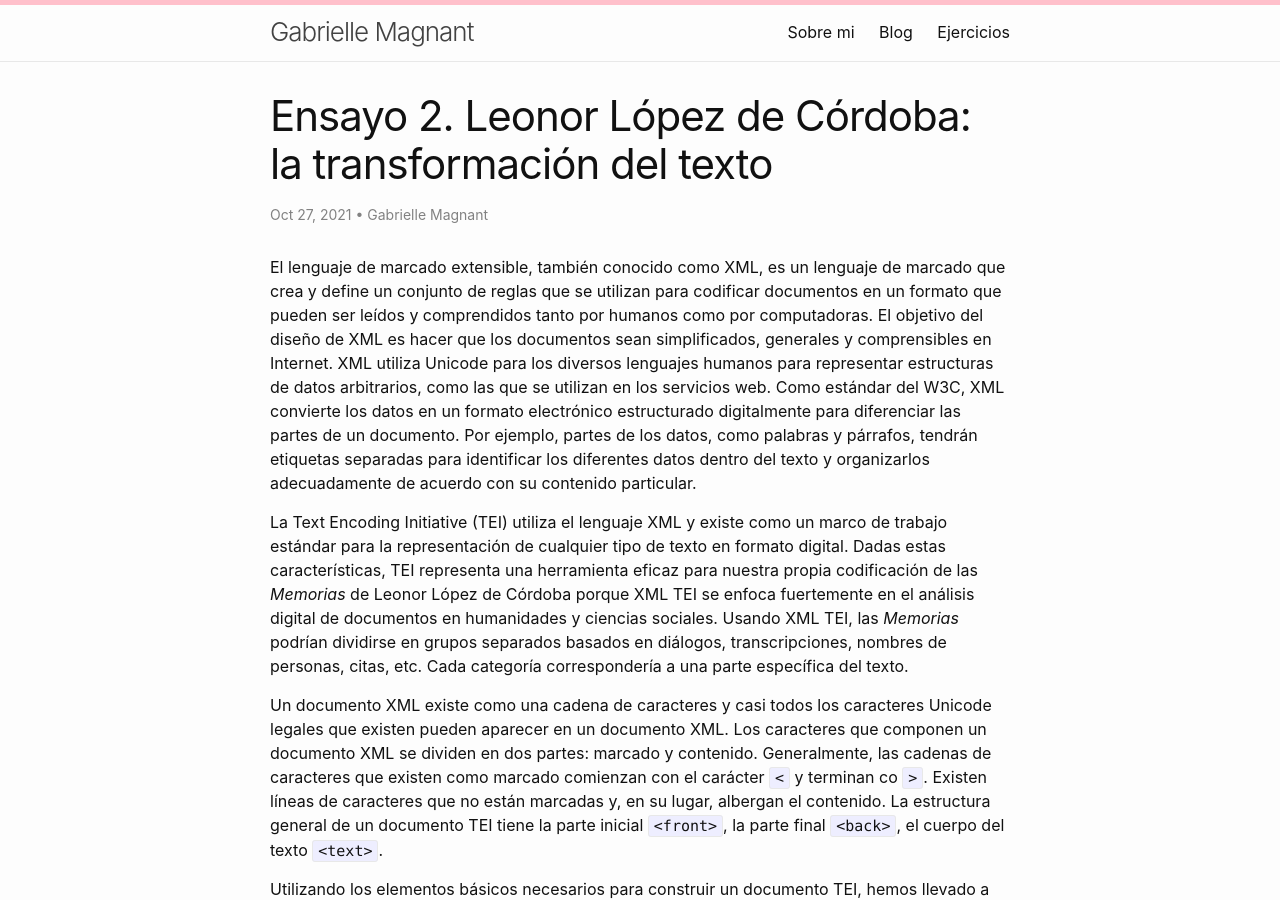
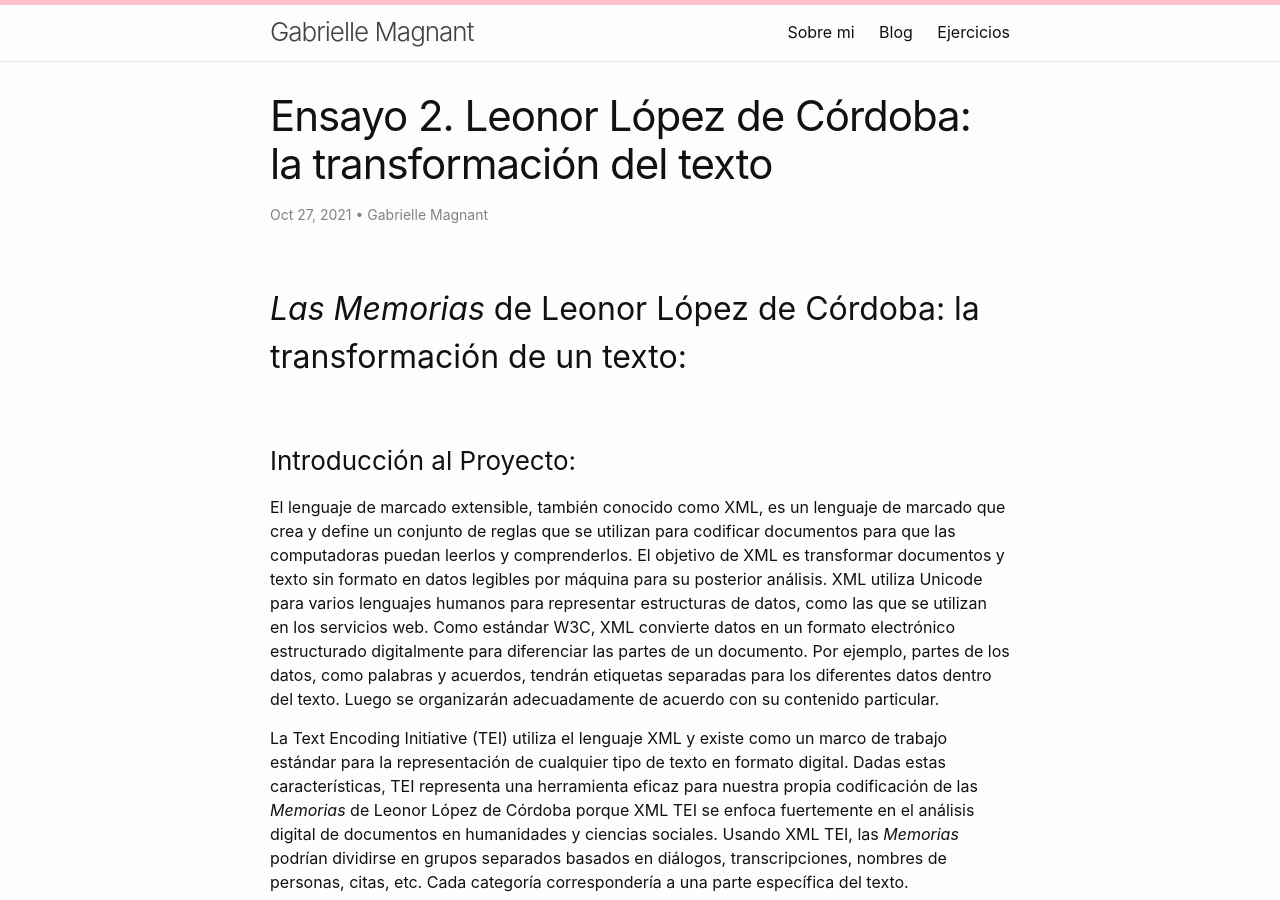
Before and after one commit to gmagnant00/gmagnant00.github.io, a Jekyll site: the page built from _posts/2021-10-27-ensayo2.md, in a window 1280 px wide and 900 px high. Built offline with Jekyll 4.4.1, drawn with Linux system fonts in a browser that asks for light colours.

Commit message:
Update 2021-10-27-ensayo2.md

```diff
--- a/_posts/2021-10-27-ensayo2.md
+++ b/_posts/2021-10-27-ensayo2.md
@@ -5,7 +5,11 @@ date: 2021-10-27
 author: Gabrielle Magnant
 ---
 
-El lenguaje de marcado extensible, también conocido como XML, es un lenguaje de marcado que crea y define un conjunto de reglas que se utilizan para codificar documentos en un formato que pueden ser leídos y comprendidos tanto por humanos como por computadoras. El objetivo del diseño de XML es hacer que los documentos sean simplificados, generales y comprensibles en Internet. XML utiliza Unicode para los diversos lenguajes humanos para representar estructuras de datos arbitrarios, como las que se utilizan en los servicios web. Como estándar del W3C, XML convierte los datos en un formato electrónico estructurado digitalmente para diferenciar las partes de un documento. Por ejemplo, partes de los datos, como palabras y párrafos, tendrán etiquetas separadas para identificar los diferentes datos dentro del texto y organizarlos adecuadamente de acuerdo con su contenido particular.
+## *Las Memorias* de Leonor López de Córdoba: la transformación de un texto:
+
+### Introducción al Proyecto:
+
+El lenguaje de marcado extensible, también conocido como XML, es un lenguaje de marcado que crea y define un conjunto de reglas que se utilizan para codificar documentos para que las computadoras puedan leerlos y comprenderlos. El objetivo de XML es transformar documentos y texto sin formato en datos legibles por máquina para su posterior análisis. XML utiliza Unicode para varios lenguajes humanos para representar estructuras de datos, como las que se utilizan en los servicios web. Como estándar W3C, XML convierte datos en un formato electrónico estructurado digitalmente para diferenciar las partes de un documento. Por ejemplo, partes de los datos, como palabras y acuerdos, tendrán etiquetas separadas para los diferentes datos dentro del texto. Luego se organizarán adecuadamente de acuerdo con su contenido particular.
 
 La Text Encoding Initiative (TEI) utiliza el lenguaje XML y existe como un marco de trabajo estándar para la representación de cualquier tipo de texto en formato digital. Dadas estas características, TEI representa una herramienta eficaz para nuestra propia codificación de las *Memorias* de Leonor López de Córdoba porque XML TEI se enfoca fuertemente en el análisis digital de documentos en humanidades y ciencias sociales. Usando XML TEI, las *Memorias* podrían dividirse en grupos separados basados en diálogos, transcripciones, nombres de personas, citas, etc. Cada categoría correspondería a una parte específica del texto.
 
```
